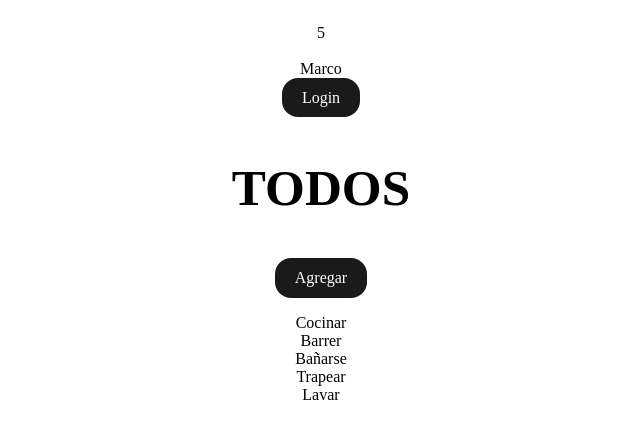
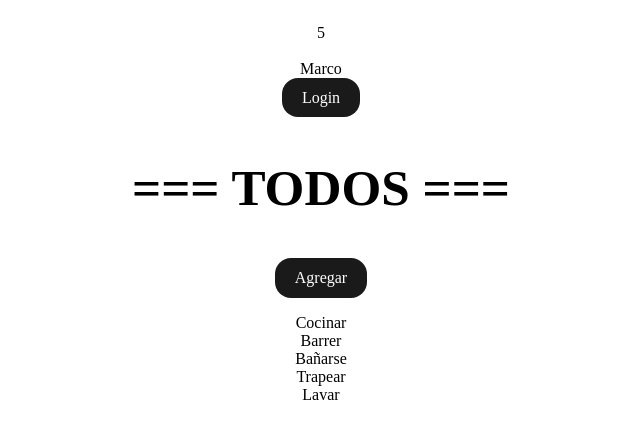
Before and after one commit to MarcoCatarino/context-project, a React (Vite) app: page / in a window 1280 px wide. Shown: the top 438 px of the page, without its empty margins (319-959 px from the left). Built offline with nearby package versions, Linux system fonts and the light colour scheme.

Commit message:
Ejercicio de Crear un Title Provider

```diff
--- a/src/App.tsx
+++ b/src/App.tsx
@@ -1,5 +1,6 @@
 import TodosProvider from "@/providers/TodosProvider";
 import UserProvider from "./providers/UserProvider";
+import TitlesProvider from "./providers/TitlesProvider";
 
 import Dashboard from "@/components/Dashboard";
 import MainContent from "@/components/MainContent";
@@ -11,8 +12,10 @@ function App() {
   return (
     <TodosProvider>
       <UserProvider>
+        <TitlesProvider>
         <Dashboard />
         <MainContent />
+        </TitlesProvider>
       </UserProvider>
     </TodosProvider>
   );
--- a/src/components/MainContent.tsx
+++ b/src/components/MainContent.tsx
@@ -1,11 +1,14 @@
+import useTitles from "@/hooks/useTitle"
 import TodoList from "./TodoList"
 
 
 function MainContent() {
   console.log('Main Content')
+
+  const { todosTitle } = useTitles();
   return (
     <div>
-      <h2>TODOS</h2>
+      <h2>{todosTitle}</h2>
         <TodoList />
     </div>
   )
--- /dev/null
+++ b/src/contexts/TitleContext.ts
@@ -0,0 +1,7 @@
+import { createContext } from "react";
+
+type TitleContextType = {
+    todosTitle: string;
+}
+
+export default createContext<TitleContextType>({} as TitleContextType)
--- /dev/null
+++ b/src/hooks/useTitle.ts
@@ -0,0 +1,6 @@
+import { useContext } from "react";
+import TitleContext from "@/contexts/TitleContext";
+
+export default function useTitles() {
+    return useContext(TitleContext);
+}
--- /dev/null
+++ b/src/providers/TitlesProvider.tsx
@@ -0,0 +1,16 @@
+import { ReactNode, useState } from "react";
+import TitleContext from "@/contexts/TitleContext";
+
+type Props = {
+  children: ReactNode;
+};
+
+export default function TitlesProvider({ children }: Props) {
+  const [titles] = useState({ todosTitle: "=== TODOS ===" });
+
+  return (
+    <TitleContext.Provider value={titles}>
+        {children}
+    </TitleContext.Provider>
+  );
+}
```
